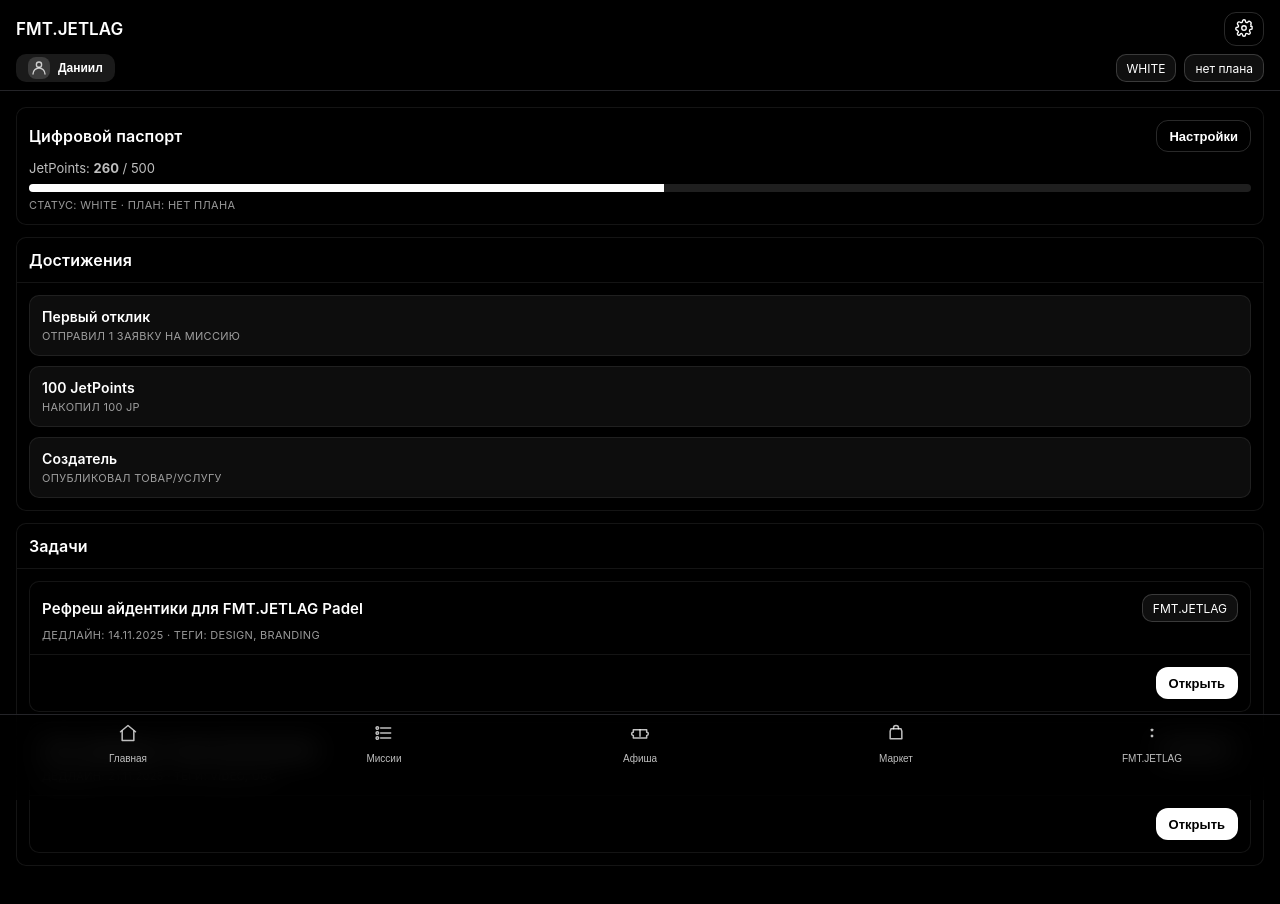
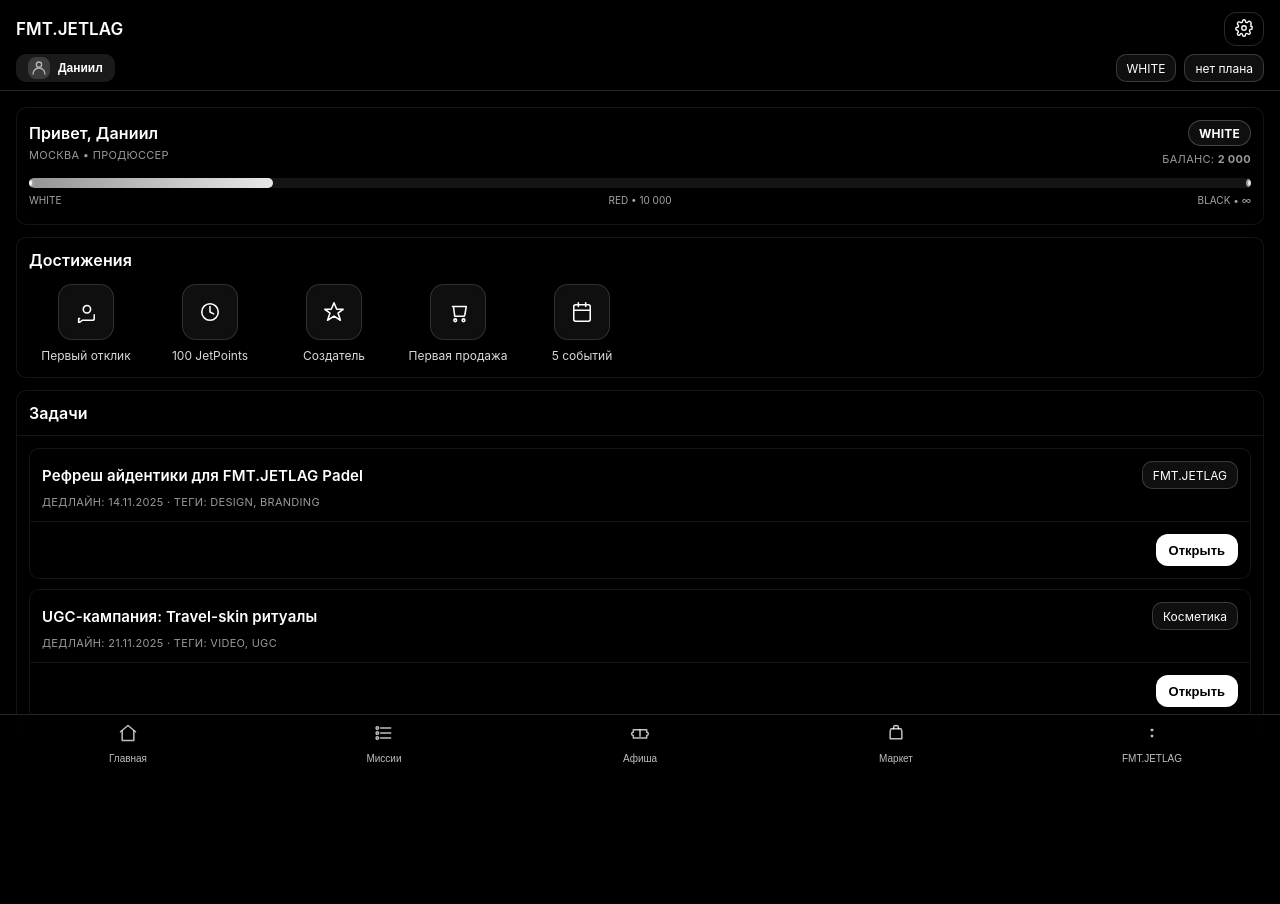
Before and after one commit to svechnikovdan-source/jetlag-tma, a Next.js app: page / in a window 1280 px wide. Both pictures are taken after a click on the button "Даниил". Shown: the top 904 px of the page. After the commit the page ends 821 px from the top, so only its background shows below. Built offline with nearby package versions, Linux system fonts and the light colour scheme.

Commit message:
deploy: stable build

```diff
--- a/app/globals.css
+++ b/app/globals.css
@@ -127,16 +127,71 @@
   position: relative;
   touch-action: manipulation;
 }
-/* progress bar for profile */
-.progress {
-  margin-top: 8px;
-  width: 100%;
-  height: 8px;
-  background: rgba(255,255,255,.12);
-  border-radius: 8px;
-  overflow: hidden;
+/* ── Profile header & status bar ───────────────────── */
+.status-badge{
+  display:inline-flex; align-items:center; justify-content:center;
+  height:26px; padding:0 10px; border-radius:999px;
+  border:1px solid var(--line); font-weight:700; letter-spacing:.2px;
+  font-size:12px; background:rgba(255,255,255,.06);
 }
-.progress__bar {
-  height: 100%;
-  background: white;
+
+/* трек прогресса */
+.status-track{
+  position:relative; height:10px; border-radius:999px;
+  background:rgba(255,255,255,.08); overflow:hidden;
 }
+.status-track__bar{
+  position:absolute; inset:0 auto 0 0;
+  background: linear-gradient(90deg, rgba(255,255,255,.55), rgba(255,255,255,.9));
+  width:0%; border-radius:999px;
+}
+
+/* точки-метки на треке */
+.status-tick{
+  position:absolute; top:50%; transform:translate(-50%,-50%);
+  width:10px; height:10px; border-radius:50%;
+  background:#fff; opacity:.9; box-shadow:0 0 0 2px rgba(0,0,0,.35) inset;
+}
+
+/* подписи под треком: WHITE | RED 10k | BLACK ∞ */
+.status-legend{
+  display:grid; grid-template-columns:1fr 1fr 1fr;
+  gap:8px; margin-top:6px; align-items:start;
+}
+.status-legend__item{
+  font-size:10px; color:rgba(255,255,255,.65);
+  text-align:left;
+}
+.status-legend__item:nth-child(2){ text-align:center; }
+.status-legend__item:nth-child(3){ text-align:right; }
+
+/* цвета */
+:root{
+  --red:#ff5a57;
+  --muted:#b3b3b3;
+}
+/* ── Achievements horizontal list ─────────────────── */
+.ach-scroll{
+  display:flex; gap:14px;
+  overflow-x:auto; padding:6px 2px 2px 2px;
+  -webkit-overflow-scrolling:touch;
+  scrollbar-width:none;
+}
+.ach-scroll::-webkit-scrollbar{ display:none; }
+
+.ach{
+  min-width:110px;
+  display:flex; flex-direction:column; align-items:center; justify-content:flex-start;
+  text-align:center;
+}
+.ach__icon{
+  width:56px; height:56px; border-radius:14px;
+  display:flex; align-items:center; justify-content:center;
+  background: rgba(255,255,255,.06);
+  border:1px solid rgba(255,255,255,.14);
+  box-shadow: inset 0 0 0 1px rgba(0,0,0,.15);
+}
+.ach__txt{
+  margin-top:8px; font-size:12px; line-height:1.25;
+  color: rgba(255,255,255,.85);
+}
--- a/app/page.tsx
+++ b/app/page.tsx
@@ -385,57 +385,127 @@
   </div>
 );
 
-/** ── Новый экран: Профиль ─────────────────────────── */
-const ProfileScreen: React.FC<{status:StatusLevel; plan:PlanKey; jetpoints:number; next:number; onSettings:()=>void;}> =
-({ status, plan, jetpoints, next, onSettings }) => {
-  const progress = Math.min(100, Math.round((jetpoints / next) * 100));
-  const ACTIVE = MISSIONS.slice(0, 2);
-  const ACH = [
-    { id:"a1", title:"Первый отклик", desc:"Отправил 1 заявку на миссию" },
-    { id:"a2", title:"100 JetPoints", desc:"Накопил 100 JP" },
-    { id:"a3", title:"Создатель", desc:"Опубликовал товар/услугу" },
-  ];
+/** ── Новый экран: Профиль (новый формат) ─────────── */
+const ProfileScreen: React.FC<{
+  status: StatusLevel;
+  plan: PlanKey;
+  jetpoints: number;
+  next: number;                  // оставим параметр, но он теперь не влияет на бар
+  onSettings: () => void;
+}> = ({ status, plan, jetpoints, onSettings }) => {
+  // данные профиля (потом подставим реальные из Telegram init-data)
+  const profile = {
+    username: "Привет, Даниил",
+    city: "Москва",
+    role: "Продюссер",
+  };
+
+  // логика статуса/прогресса
+  const RED_GOAL = 10_000;                       // переход на RED
+  const isBlack = status === "BLACK";
+  const pct = isBlack ? 1 : Math.min(1, Math.max(0, jetpoints / RED_GOAL));
+  const pctPercent = Math.round(pct * 100);
+
+  // цвет бейджа статуса
+  const statusColor =
+    status === "RED" ? "var(--red)" :
+    status === "BLACK" ? "var(--muted)" : "var(--text)";
+
   return (
     <div className="page pad fade-in">
-      {/* Цифровой паспорт */}
+      {/* Хедер профиля */}
       <div className="card">
         <div className="card-sec">
           <div className="row-b">
-            <div className="h2">Цифровой паспорт</div>
-            <Button kind="ghost" size="s" onClick={onSettings}>Настройки</Button>
+            <div>
+              <div className="h2" style={{fontSize:16, lineHeight:1.15}}>
+                {profile.username}
+              </div>
+              <div className="t-caption" style={{marginTop:6}}>
+                {profile.city} • {profile.role}
+              </div>
+            </div>
+
+            <div style={{textAlign:"right"}}>
+              <div className="status-badge" style={{color:statusColor,borderColor:"rgba(255,255,255,.22)"}}>
+                {status}
+              </div>
+              <div className="t-caption" style={{marginTop:6}}>
+                Баланс: <b>{jetpoints.toLocaleString("ru-RU")}</b>
+              </div>
+            </div>
           </div>
-          <div className="sp-2" />
-          <div className="t-body">JetPoints: <b>{jetpoints}</b> / {next}</div>
-          <div className="progress"><div className="progress__bar" style={{ width: `${progress}%` }} /></div>
-          <div className="t-caption" style={{ marginTop: 6 }}>Статус: {status} · План: {plan ?? "нет плана"}</div>
+
+          {/* Прогресс-бар WHITE → RED → BLACK */}
+          <div className="sp-3" />
+          <div className="status-track">
+            <div className="status-track__bar" style={{width: `${pctPercent}%`}} />
+            {/* метки-точки */}
+            <span className="status-tick" style={{left:"0%"}} />
+            <span className="status-tick" style={{left:"100%"}} />
+          </div>
+          <div className="status-legend">
+            <div className="status-legend__item">WHITE</div>
+            <div className="status-legend__item">RED • 10 000</div>
+            <div className="status-legend__item">BLACK • ∞</div>
+          </div>
+
+          <div className="t-caption" style={{marginTop:6}}>
+
+          </div>
         </div>
       </div>
 
+            {/* Достижения — горизонтальный скролл */}
       <div className="sp-3" />
-
-      {/* Достижения */}
       <div className="card">
         <div className="card-sec">
           <div className="h2">Достижения</div>
-        </div>
-        <div className="separator" />
-        <div className="card-sec">
-          <div className="list">
-            {ACH.map(a=>(
-              <div className="card" key={a.id} style={{ background:"rgba(255,255,255,.05)" }}>
-                <div className="card-sec">
-                  <div className="h2" style={{ fontSize: 14 }}>{a.title}</div>
-                  <div className="t-caption" style={{ marginTop: 4 }}>{a.desc}</div>
-                </div>
+          <div className="sp-2" />
+
+          {/* список в одну строку со скроллом */}
+          <div className="ach-scroll">
+            {[
+              { id:"a1", title:"Первый отклик", icon:(
+                <svg width="22" height="22" viewBox="0 0 24 24" fill="none" stroke="currentColor" strokeWidth="1.7" strokeLinecap="round" strokeLinejoin="round">
+                  <path d="M21 15v4a2 2 0 0 1-2 2H8l-4 3v-5H5" />
+                  <path d="M17 9a4 4 0 1 1-8 0 4 4 0 0 1 8 0z"/>
+                </svg>
+              )},
+              { id:"a2", title:"100 JetPoints", icon:(
+                <svg width="22" height="22" viewBox="0 0 24 24" fill="none" stroke="currentColor" strokeWidth="1.7" strokeLinecap="round" strokeLinejoin="round">
+                  <circle cx="12" cy="12" r="9"/>
+                  <path d="M12 6v6l4 2"/>
+                </svg>
+              )},
+              { id:"a3", title:"Создатель", icon:(
+                <svg width="22" height="22" viewBox="0 0 24 24" fill="none" stroke="currentColor" strokeWidth="1.7" strokeLinecap="round" strokeLinejoin="round">
+                  <path d="M12 2l3 7h7l-5.6 4.1L19 21l-7-4.5L5 21l2.6-7.9L2 9h7z"/>
+                </svg>
+              )},
+              { id:"a4", title:"Первая продажа", icon:(
+                <svg width="22" height="22" viewBox="0 0 24 24" fill="none" stroke="currentColor" strokeWidth="1.7" strokeLinecap="round" strokeLinejoin="round">
+                  <path d="M6 6h15l-1.5 9a2 2 0 0 1-2 1.7H8.5L7 6z"/><circle cx="9" cy="21" r="1.5"/><circle cx="18" cy="21" r="1.5"/>
+                </svg>
+              )},
+              { id:"a5", title:"5 событий", icon:(
+                <svg width="22" height="22" viewBox="0 0 24 24" fill="none" stroke="currentColor" strokeWidth="1.7" strokeLinecap="round" strokeLinejoin="round">
+                  <rect x="3" y="4" width="18" height="18" rx="2"/><path d="M16 2v4M8 2v4M3 10h18"/>
+                </svg>
+              )},
+            ].map(a=>(
+              <div className="ach" key={a.id}>
+                <div className="ach__icon">{a.icon}</div>
+                <div className="ach__txt">{a.title}</div>
               </div>
             ))}
           </div>
         </div>
       </div>
 
+
+      {/* Активные задачи (как было) */}
       <div className="sp-3" />
-
-      {/* Задачи */}
       <div className="card">
         <div className="card-sec">
           <div className="h2">Задачи</div>
@@ -443,14 +513,16 @@
         <div className="separator" />
         <div className="card-sec">
           <div className="list">
-            {ACTIVE.map(m=>(
+            {MISSIONS.slice(0, 2).map(m=>(
               <div className="card" key={m.id}>
                 <div className="card-sec">
                   <div className="row-b">
                     <div className="h2" style={{ fontSize: 15 }}>{m.title}</div>
                     <Chip>{m.brand}</Chip>
                   </div>
-                  <div className="t-caption" style={{ marginTop: 6 }}>Дедлайн: {m.deadline} · Теги: {m.tags.join(", ")}</div>
+                  <div className="t-caption" style={{ marginTop: 6 }}>
+                    Дедлайн: {m.deadline} · Теги: {m.tags.join(", ")}
+                  </div>
                 </div>
                 <div className="separator" />
                 <div className="card-sec" style={{ display:"flex", justifyContent:"flex-end" }}>
@@ -458,7 +530,7 @@
                 </div>
               </div>
             ))}
-            {ACTIVE.length===0 && <div className="t-caption">Активных задач пока нет.</div>}
+            {MISSIONS.length===0 && <div className="t-caption">Активных задач пока нет.</div>}
           </div>
         </div>
       </div>
@@ -468,10 +540,10 @@
 
 /** ── Root ─────────────────────────────────────────── */
 export default function App(){
-  const [tab, setTab] = useState<Tab>("jetlag");
+  const [tab, setTab] = useState<Tab>("home");
   const [status] = useState<StatusLevel>("WHITE");
   const [plan]   = useState<PlanKey>(null);
-  const jetpoints = 260;
+  const jetpoints = 2000;
 
   return (
     <>
```
